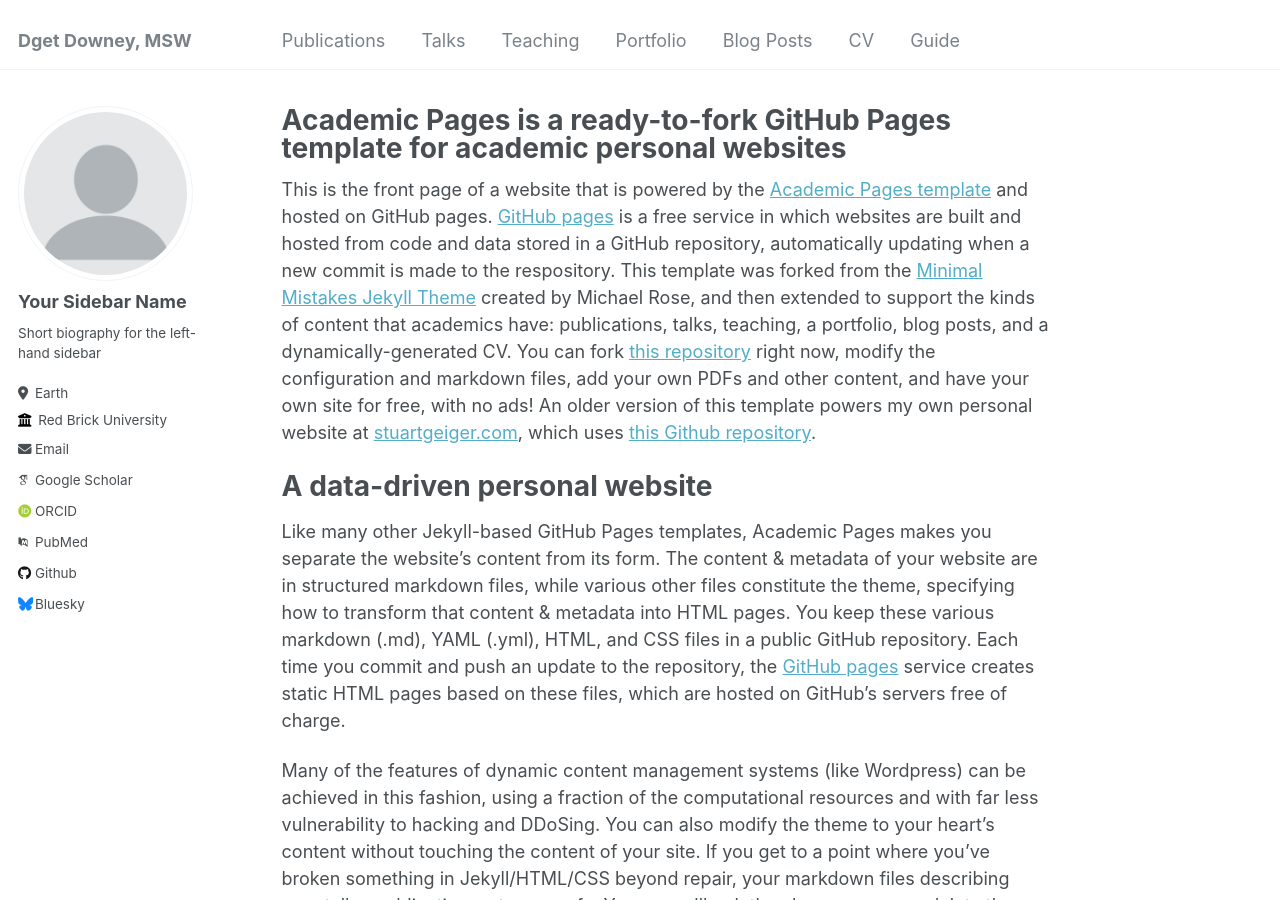
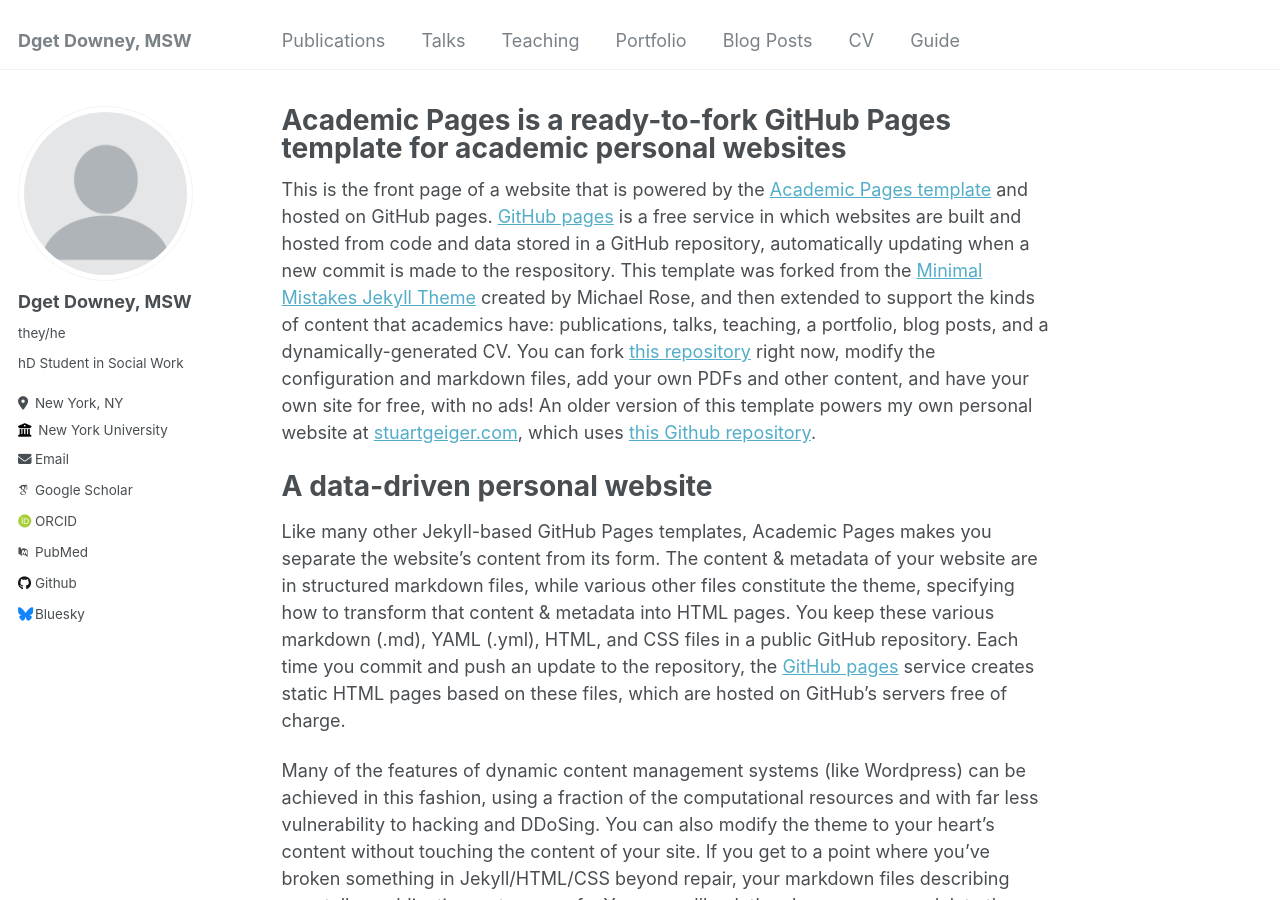
Before and after one commit to dgetdowney/dgetdowney.github.io, a Jekyll site: the page built from _pages/about.md, in a window 1280 px wide and 900 px high. Built offline with Jekyll 4.4.1, drawn with Linux system fonts in a browser that asks for light colours; some web fonts are replaced.

Commit message:
Sidebar _config.yml

```diff
--- a/_config.yml
+++ b/_config.yml
@@ -22,13 +22,13 @@ repository               : "dgetdowney.github.io"
 author:
   # Biographic information
   avatar           : "profile.png"
-  name             : "Your Sidebar Name"
-  pronouns         : # example: "she/her"
-  bio              : "Short biography for the left-hand sidebar"
-  location         : "Earth"
-  employer         : "Red Brick University"
+  name             : "Dget Downey, MSW"
+  pronouns         : "they/he" # example: "she/her"
+  bio              : "hD Student in Social Work"
+  location         : "New York, NY"
+  employer         : "New York University"
   uri              : # URL
-  email            : "none@example.org"
+  email            : "dld382@nyu.edu"
 
   # Academic websites
   arxiv            : # URL - Update with the correct link to your profile
```
